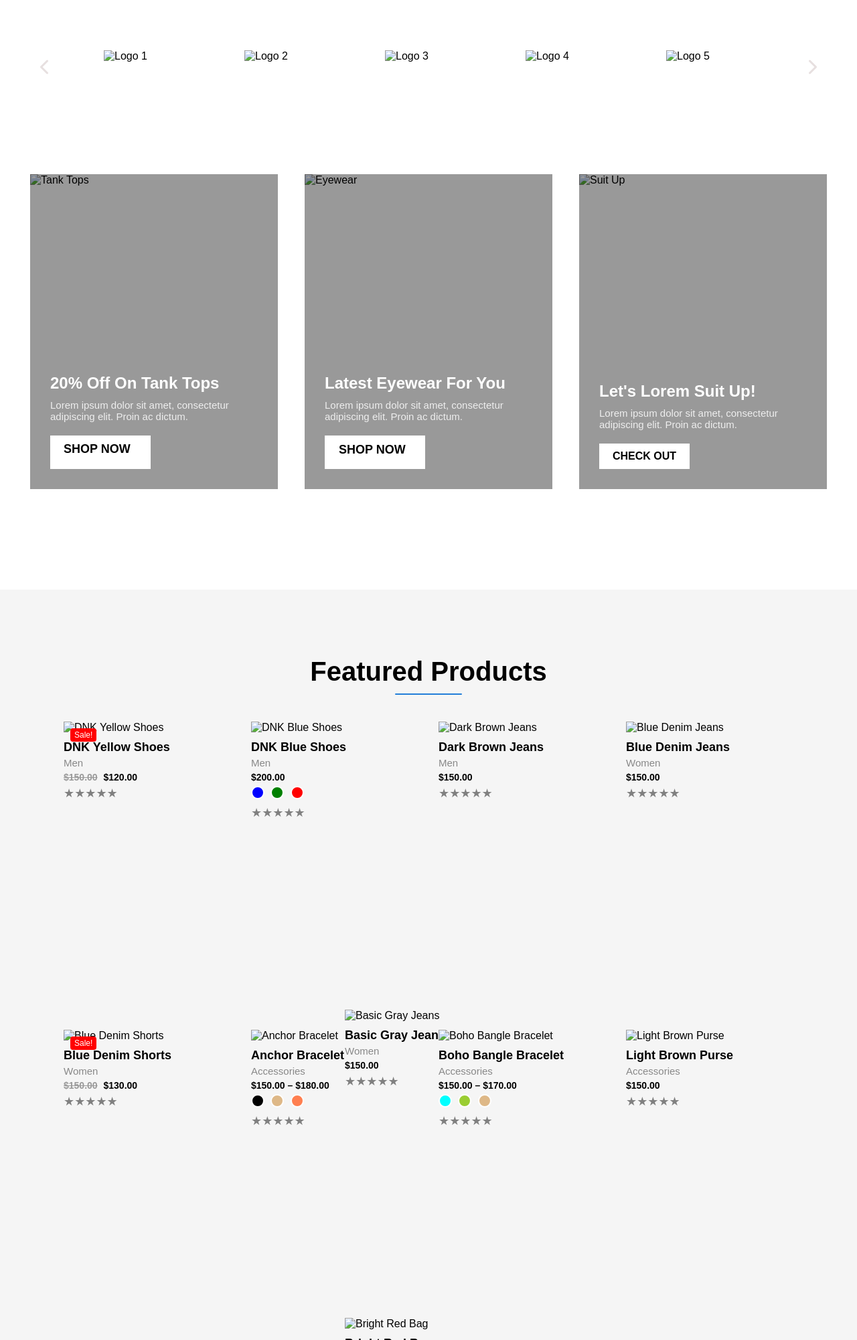
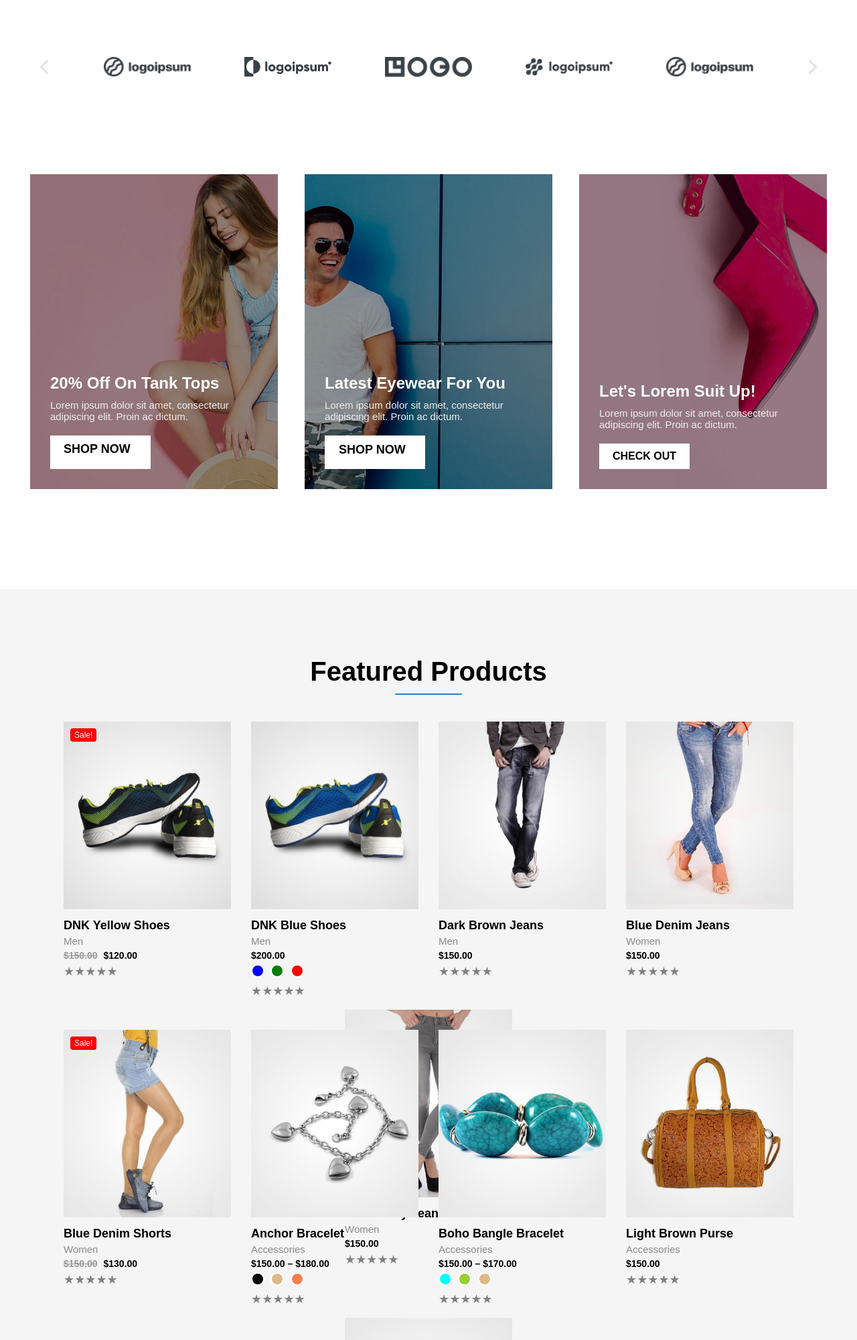
Before and after one commit to Rakshitha-2304/DNK-Clone, a plain HTML site: page index.html in a window 1280 px wide. Shown: the part 800-2800 px from the top of the page at 67% size. Drawn offline with Linux system fonts and the light colour scheme.

Commit message:
Changed Images Links

```diff
--- a/index.html
+++ b/index.html
@@ -14,7 +14,7 @@
 <main id="main-section">
   <section id="navbar">
     <div id="nav-left">
-      <img src="Assetsogo1@2x-free-img.png" alt="Logo" />
+      <img src="./Assets/logo1@2x-free-img.png" alt="Logo" />
       <ol>
         <li>Everything</li>
         <li>Women</li>
@@ -52,18 +52,18 @@
   <div id="scroll-track">
     <i id="scroll-left" class="fa-solid fa-chevron-left"></i>
 
-    <img src="Assetslient-logo-1.png" alt="Logo 1">
-    <img src="Assetslient-logo-2.png" alt="Logo 2">
-    <img src="Assetslient-logo-3.png" alt="Logo 3">
-    <img src="Assetslient-logo-4.png" alt="Logo 4">
-    <img src="Assetslient-logo-1.png" alt="Logo 5">
+    <img src="./Assets/client-logo-1.png" alt="Logo 1">
+    <img src="./Assets/client-logo-2.png" alt="Logo 2">
+    <img src="./Assets/client-logo-3.png" alt="Logo 3">
+    <img src="./Assets/client-logo-4.png" alt="Logo 4">
+    <img src="./Assets/client-logo-1.png" alt="Logo 5">
 
     <i id="scroll-right" class="fa-solid fa-chevron-right"></i>
   </div>
 </section>
 <section id="cards">
   <div id="card1">
-    <img src="Assetsomen-fashion-free-img.jpg" alt="Tank Tops" />
+    <img src="Assets/women-fashion-free-img.jpg" alt="Tank Tops" />
     <div id="card1-content">
       <h3>20% Off On Tank Tops</h3>
       <p>Lorem ipsum dolor sit amet, consectetur adipiscing elit. Proin ac dictum.</p>
@@ -72,7 +72,7 @@
   </div>
 
   <div id="card2">
-    <img src="Assetsen-fashion-free-img.jpg" alt="Eyewear" />
+    <img src="./Assets/men-fashion-free-img.jpg" alt="Eyewear" />
     <div id="card2-content">
       <h3>Latest Eyewear For You</h3>
       <p>Lorem ipsum dolor sit amet, consectetur adipiscing elit. Proin ac dictum.</p>
@@ -81,7 +81,7 @@
   </div>
 
   <div id="card3">
-    <img src="Assetsootwear-free-img.jpg" alt="Suit Up" />
+    <img src="./Assets/footwear-free-img.jpg" alt="Suit Up" />
     <div id="card3-content">
       <h3>Let's Lorem Suit Up!</h3>
       <p>Lorem ipsum dolor sit amet, consectetur adipiscing elit. Proin ac dictum.</p>
@@ -99,7 +99,7 @@
   <div id="row1">
     <div class="product-card">
       <div class="badge">Sale!</div>
-      <img src="Assetsports-shoe3-768x768.jpg" alt="DNK Yellow Shoes" />
+      <img src="./Assets/sports-shoe3-768x768.jpg" alt="DNK Yellow Shoes" />
       <h3>DNK Yellow Shoes</h3>
       <p class="category">Men</p>
       <p class="price"><del>$150.00</del> $120.00</p>
@@ -107,7 +107,7 @@
     </div>
 
     <div class="product-card">
-      <img src="Assetsports-shoe1-300x300.jpg" alt="DNK Blue Shoes" />
+      <img src="./Assets/sports-shoe1-300x300.jpg" alt="DNK Blue Shoes" />
       <h3>DNK Blue Shoes</h3>
       <p class="category">Men</p>
       <p class="price">$200.00</p>
@@ -120,7 +120,7 @@
     </div>
 
     <div class="product-card">
-      <img src="Assetsroduct-m-jeans1-400x400.jpg" alt="Dark Brown Jeans" />
+      <img src="./Assets/product-m-jeans1-400x400.jpg" alt="Dark Brown Jeans" />
       <h3>Dark Brown Jeans</h3>
       <p class="category">Men</p>
       <p class="price">$150.00</p>
@@ -128,7 +128,7 @@
     </div>
 
     <div class="product-card">
-      <img src="Assetslue%20denim%20jeans.jpg" alt="Blue Denim Jeans" />
+      <img src="./Assets/blue%20denim%20jeans.jpg" alt="Blue Denim Jeans" />
       <h3>Blue Denim Jeans</h3>
       <p class="category">Women</p>
       <p class="price">$150.00</p>
@@ -136,7 +136,7 @@
     </div>
 
     <div class="product-card">
-      <img src="Assetsasic%20gray%20jeans.jpg" alt="Basic Gray Jeans" />
+      <img src="./Assets/basic%20gray%20jeans.jpg" alt="Basic Gray Jeans" />
       <h3>Basic Gray Jeans</h3>
       <p class="category">Women</p>
       <p class="price">$150.00</p>
@@ -147,7 +147,7 @@
   <div id="row2">
     <div class="product-card">
       <div class="badge">Sale!</div>
-      <img src="Assetslue%20denim%20shorts.jpg" alt="Blue Denim Shorts" />
+      <img src="./Assets/blue%20denim%20shorts.jpg" alt="Blue Denim Shorts" />
       <h3>Blue Denim Shorts</h3>
       <p class="category">Women</p>
       <p class="price"><del>$150.00</del> $130.00</p>
@@ -155,7 +155,7 @@
     </div>
 
     <div class="product-card">
-      <img src="Assetsnchor%20bracelet.jpg" alt="Anchor Bracelet" />
+      <img src="./Assets/anchor%20bracelet.jpg" alt="Anchor Bracelet" />
       <h3>Anchor Bracelet</h3>
       <p class="category">Accessories</p>
       <p class="price">$150.00 – $180.00</p>
@@ -168,7 +168,7 @@
     </div>
 
     <div class="product-card">
-      <img src="Assetsoho%20bangle%20bracelet.jpg" alt="Boho Bangle Bracelet" />
+      <img src="./Assets/boho%20bangle%20bracelet.jpg" alt="Boho Bangle Bracelet" />
       <h3>Boho Bangle Bracelet</h3>
       <p class="category">Accessories</p>
       <p class="price">$150.00 – $170.00</p>
@@ -181,7 +181,7 @@
     </div>
 
     <div class="product-card">
-      <img src="Assetsight%20brown%20purse.jpg" alt="Light Brown Purse" />
+      <img src="Assets/light%20brown%20purse.jpg" alt="Light Brown Purse" />
       <h3>Light Brown Purse</h3>
       <p class="category">Accessories</p>
       <p class="price">$150.00</p>
@@ -189,7 +189,7 @@
     </div>
 
     <div class="product-card">
-      <img src="Assetsright%20red%20bag.jpg" alt="Bright Red Bag" />
+      <img src="./Assets/bright%20red%20bag.jpg" alt="Bright Red Bag" />
       <h3>Bright Red Bag</h3>
       <p class="category">Accessories</p>
       <p class="price">$100.00 – $140.00</p>
@@ -219,22 +219,22 @@
 
   <section class="benefits">
     <div class="benefit-item">
-      <img src="Assetslobe-free-img.png" alt="">
+      <img src="./Assets/globe-free-img.png" alt="">
       <h3>Worldwide Shipping</h3>
       <p>It elit tellus, luctus nec ullamcorper mattis, pulvinar dapibus leo.</p>
     </div>
     <div class="benefit-item">
-      <img src="Assetsress.png" alt="">
+      <img src="./Assets/dress.png" alt="">
       <h3>Best Quality</h3>
       <p>It elit tellus, luctus nec ullamcorper mattis, pulvinar dapibus leo.</p>
     </div>
     <div class="benefit-item">
-      <img src="Assetsag-free-img.png" alt="">
+      <img src="./Assets/tag-free-img.png" alt="">
       <h3>Best Offers</h3>
       <p>It elit tellus, luctus nec ullamcorper mattis, pulvinar dapibus leo.</p>
     </div>
     <div class="benefit-item">
-      <img src="Assetsock-free-img.png" alt="">
+      <img src="./Assets/lock-free-img.png" alt="">
       <h3>Secure Payments</h3>
       <p>It elit tellus, luctus nec ullamcorper mattis, pulvinar dapibus leo.</p>
     </div>
@@ -277,8 +277,8 @@
     </div>
 
     <div class="footer-column">
-        <h4>For Him</h4>
-      <img src="Assetslaystore-free-img.png"
+        <h4>Download Now</h4>
+      <img src="./Assets/playstore-free-img.png"
            alt="Get it on Google Play" class="app-badge"/>
     </div>
    </section>
```
